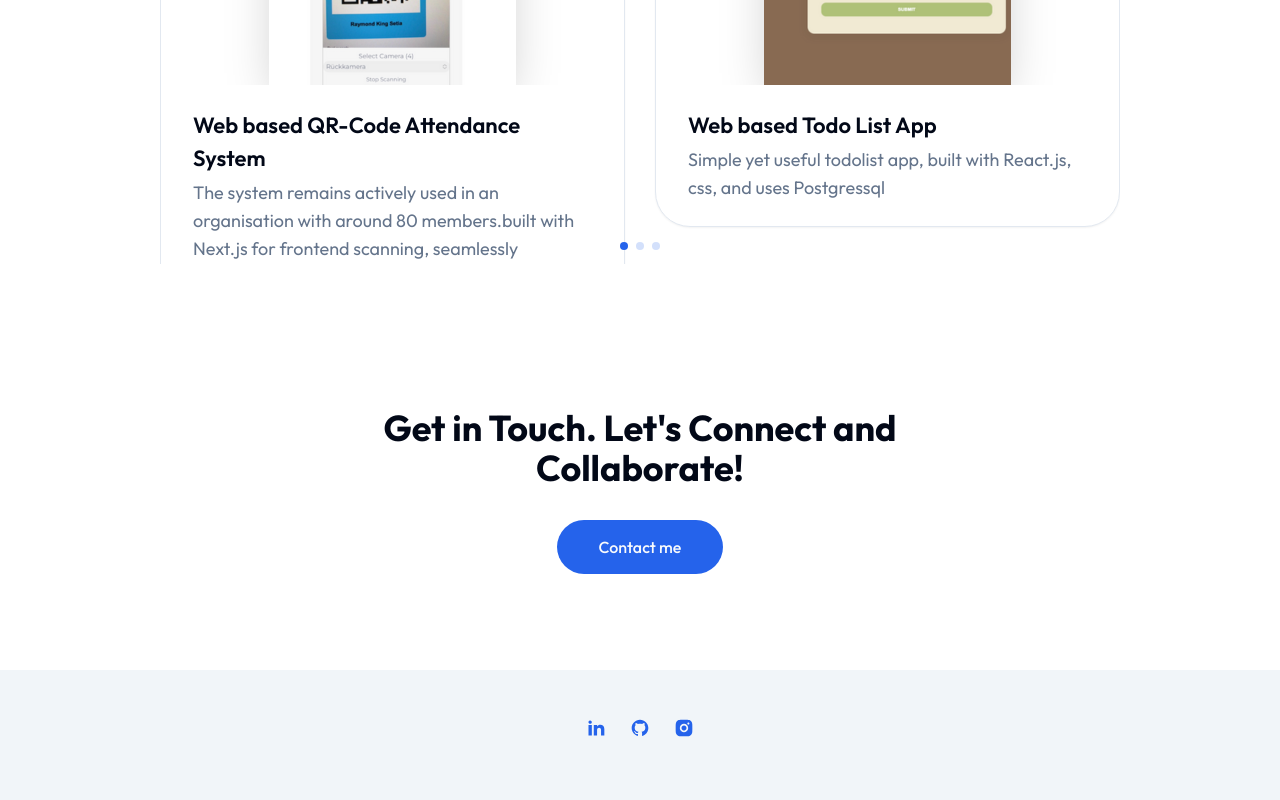
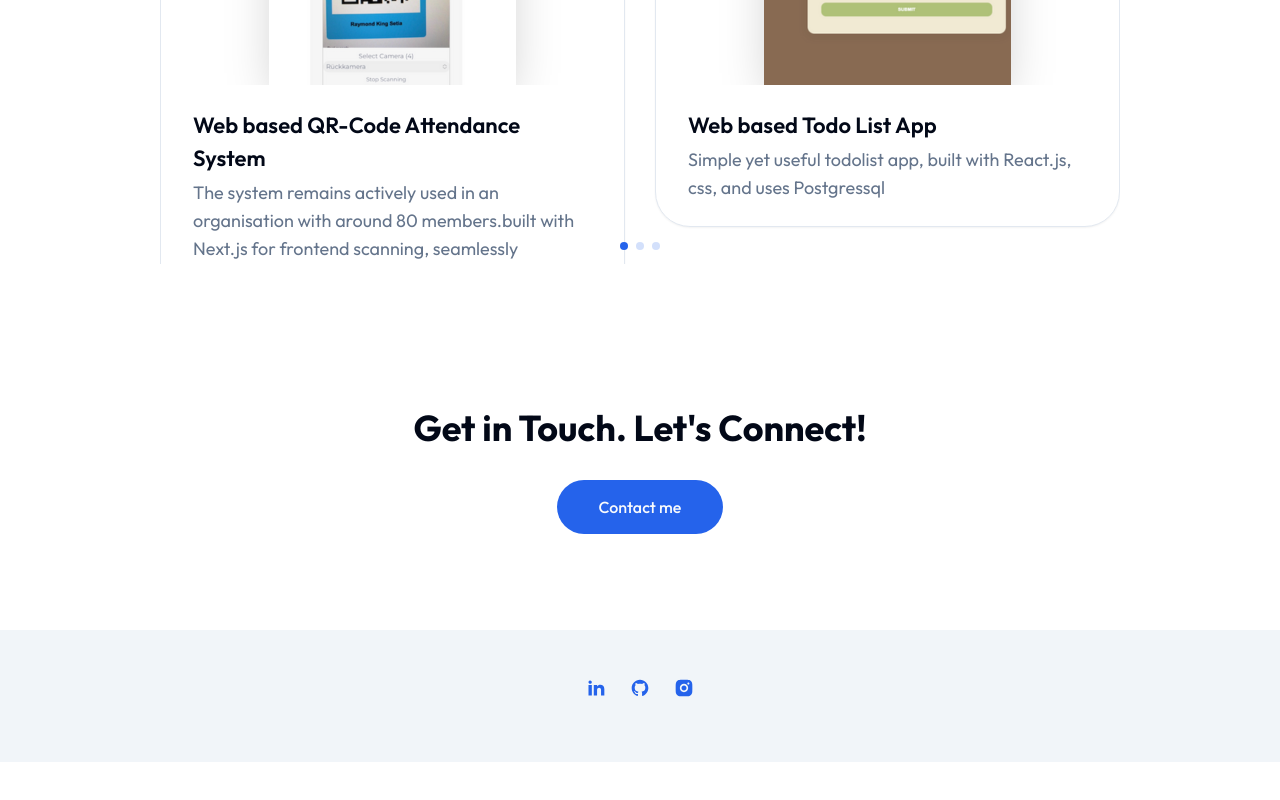
Before and after one commit to raymondkings/raymond-king, a Next.js app: page / in a window 1280 px wide. Shown: the part 1811-2611 px from the top of the page. After the commit the page ends 2573 px from the top, so only its background shows below. Built offline with nearby package versions, Linux system fonts and the light colour scheme.

Commit message:
text improvement

```diff
--- a/components/Cta.jsx
+++ b/components/Cta.jsx
@@ -8,7 +8,7 @@ const Cta = () => {
         <div className="container mx-auto">
             <div className="flex flex-col items-center">
                 <h2 className="h2 max-w-xl text-center mb-8">
-                Get in Touch. Let's Connect and Collaborate!
+                Get in Touch. Let's Connect!
                 </h2>
                 <Link href='/contact'>
                     <Button>Contact me</Button>
```
